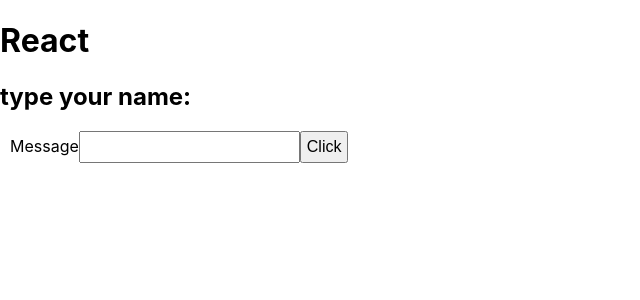
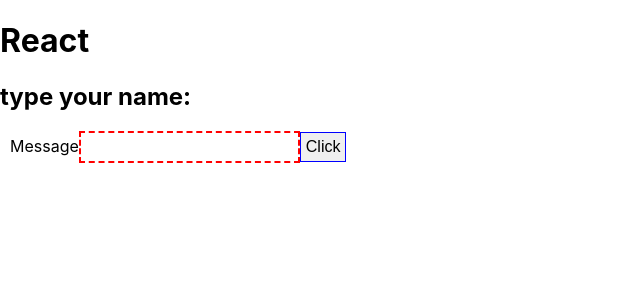
Before and after one commit to hiroyannnn/react-next-tutorial, a React (Create React App) app in the folder react_app/: page / in a window 1280 px wide. Shown: the top 300 px of the page, without its empty margins (0-640 px from the left). Built offline with nearby package versions, Linux system fonts and the light colour scheme.

Commit message:
list3-27 add valid

```diff
--- a/react_app/src/App.css
+++ b/react_app/src/App.css
@@ -36,3 +36,10 @@
     transform: rotate(360deg);
   }
 }
+
+input:invalid {
+  border: 2px dashed red;
+}
+input:valid {
+  border: 1px solid blue;
+}
--- a/react_app/src/App.js
+++ b/react_app/src/App.js
@@ -41,7 +41,10 @@
       <form onSubmit={this.doSubmit}>
         <label>
           <span style={this.inputStyle}></span>Message
-          <input type="text" style={this.inputStyle} onChange={this.doChange}/>
+          <input type="text" style={this.inputStyle}
+            onChange={this.doChange}
+            required pattern="[A-Za-z _,.]+"
+            />
         </label>
         <input type="submit" style={this.inputStyle} value="Click"/>
       </form>
```
